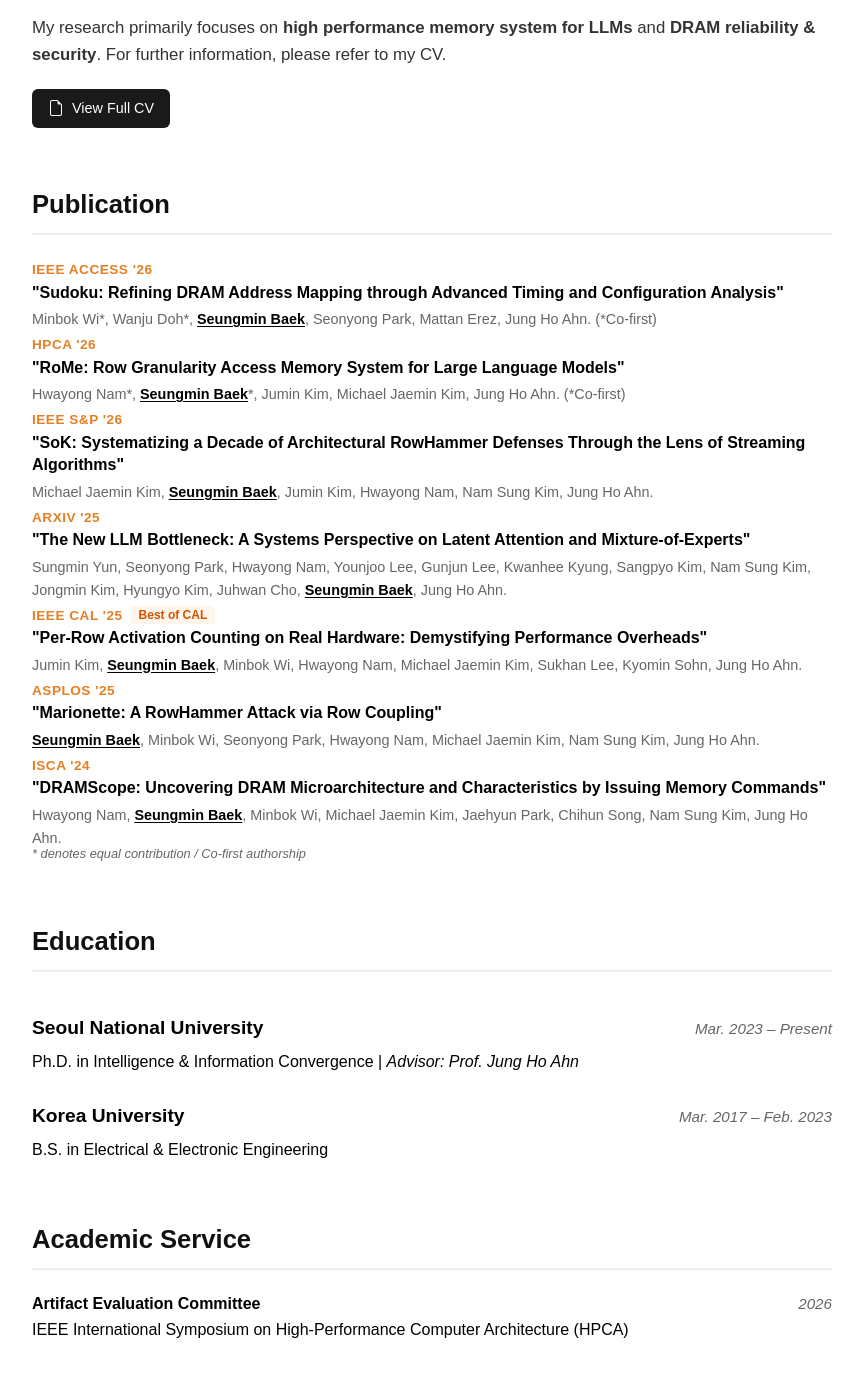
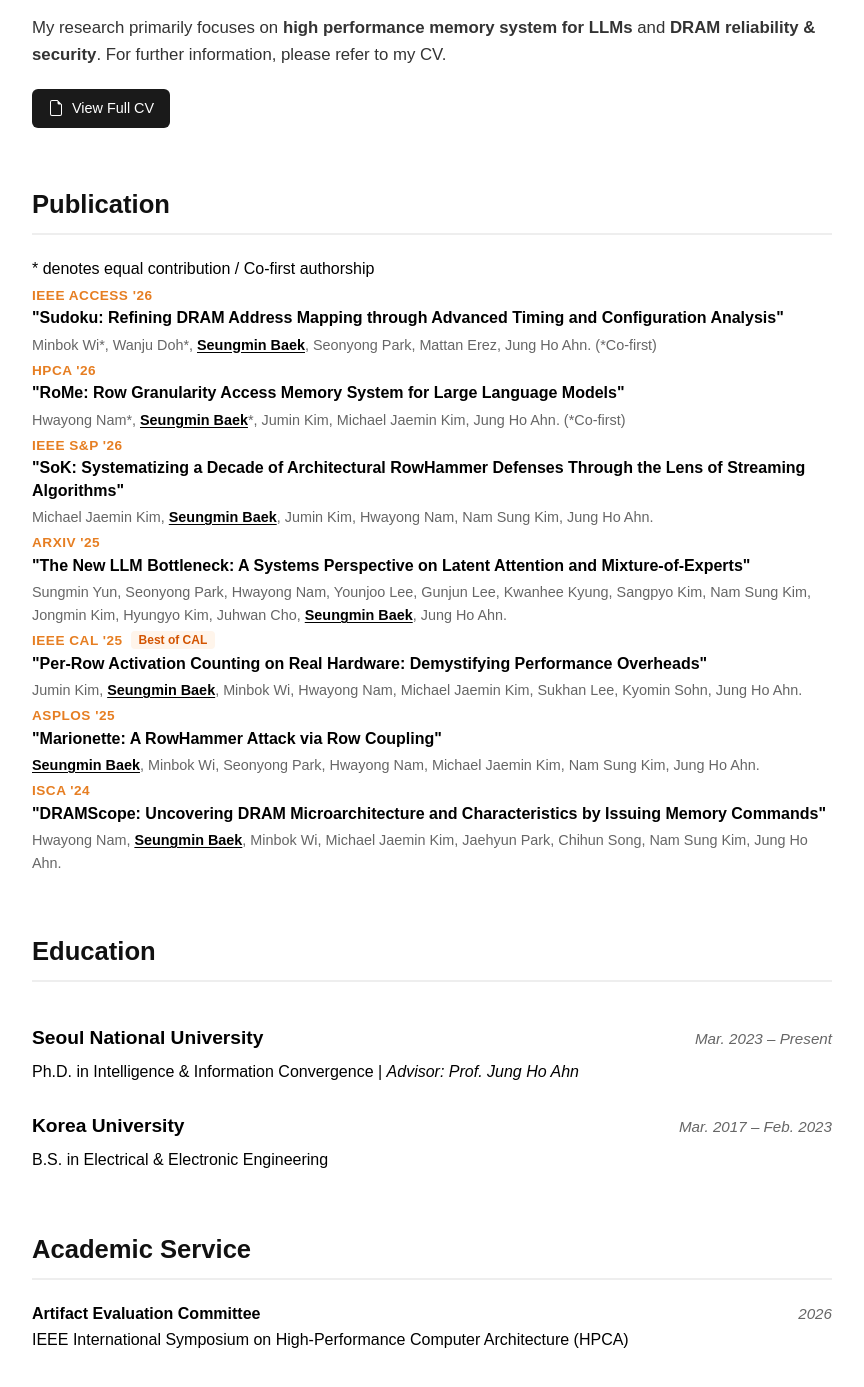
Before and after one commit to bsm1244/bsm1244.github.io, a Jekyll site: the page built from index.md, in a window 1280 px wide and 1400 px high, scrolled down 596 px. Shown: the top 1387 px of the window, without its empty margins (208-1072 px from the left). Built offline with Jekyll 4.4.1, drawn with Linux system fonts in a browser that asks for light colours.

Commit message:
reconstruct

```diff
--- a/index.md
+++ b/index.md
@@ -188,6 +188,10 @@ title: Seungmin Baek
 
 ## Publication
 
+<div class="pub-legend">
+  * denotes equal contribution / Co-first authorship
+</div>
+
 <div class="pub-item">
   <span class="pub-venue">IEEE Access '26</span>
   <span class="pub-title">"Sudoku: Refining DRAM Address Mapping through Advanced Timing and Configuration Analysis"</span>
@@ -230,11 +234,6 @@ title: Seungmin Baek
   <div class="pub-authors">Hwayong Nam, <span class="me">Seungmin Baek</span>, Minbok Wi, Michael Jaemin Kim, Jaehyun Park, Chihun Song, Nam Sung Kim, Jung Ho Ahn.</div>
 </div>
 
-<div style="margin-top: -10px; margin-bottom: 20px;">
-  <small style="color: #666; font-style: italic;">
-    * denotes equal contribution / Co-first authorship
-  </small>
-</div>
 
 
 ## Education
```
